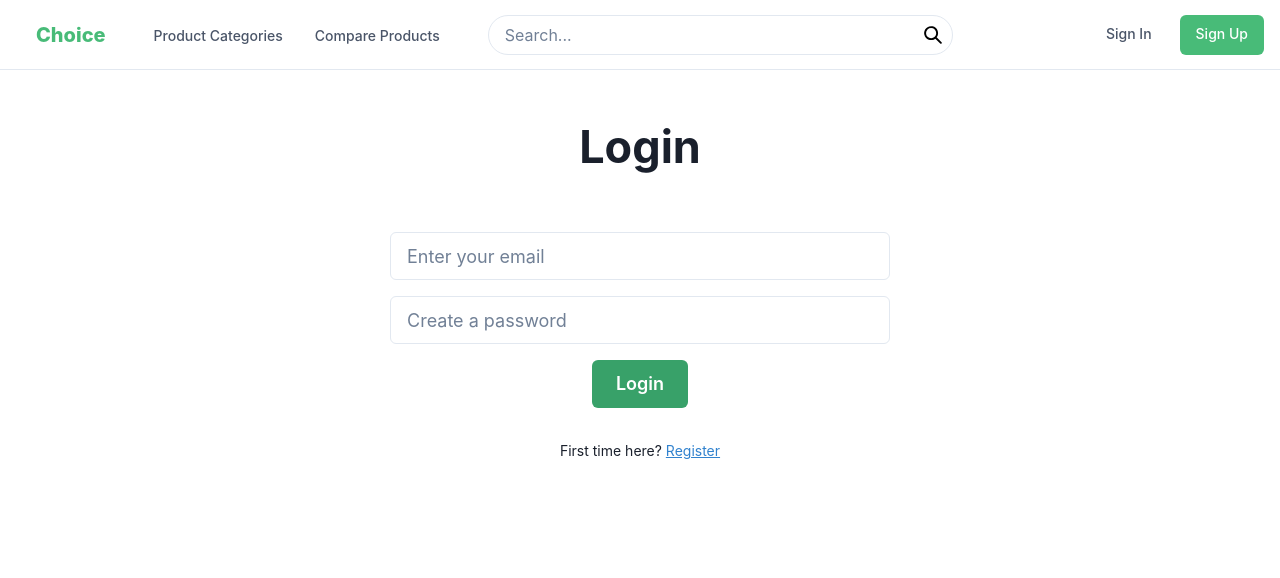
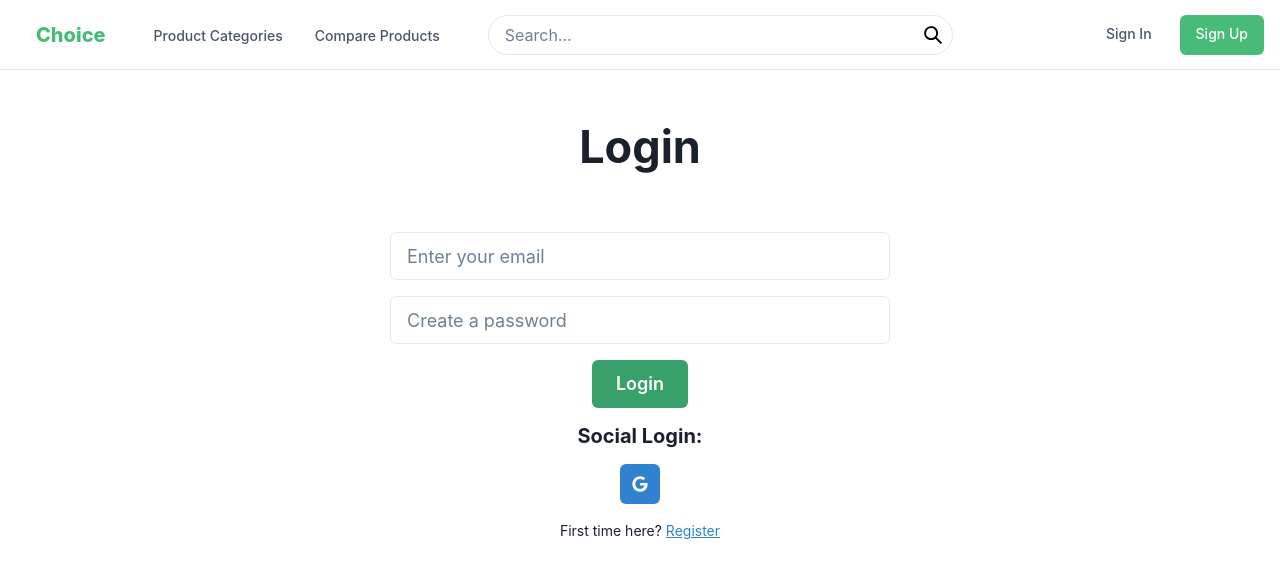
Before and after one commit to Betahaxer/Tower-of-God-Frontend, a React (Vite) app: page /login in a window 1280 px wide. Shown: the top 578 px of the page. Built offline with nearby package versions, Linux system fonts and the light colour scheme.

Commit message:
Added google login

```diff
--- a/src/App.tsx
+++ b/src/App.tsx
@@ -12,8 +12,9 @@ import { AuthProvider } from "./contexts/AuthContext";
 import ProductDetailsPage from "./pages/ProductDetailsPage";
 import ComparePage from "./pages/ComparePage";
 import { Box } from "@chakra-ui/react";
+import { GoogleLoadingPage } from "./components/GoogleLogin";
 
-//axios.defaults.baseURL = "http://127.0.0.1:8000";
+// axios.defaults.baseURL = "http://127.0.0.1:8000";
 axios.defaults.baseURL = "https://tower-of-god.onrender.com";
 axios.defaults.withCredentials = true;
 
@@ -31,6 +32,7 @@ function App() {
       <Routes>
         <Route path="/" element={<HomePage />} />
         <Route path="/login" element={<LoginPage />} />
+        <Route path="/auth/google" element={<GoogleLoadingPage/>} />
         <Route path="/register" element={<RegisterPage />} />
         <Route path="/search" element={<SearchResultsPage />} />
         <Route path="/*" element={<NotFoundPage />} />
--- /dev/null
+++ b/src/components/GoogleLogin.tsx
@@ -0,0 +1,82 @@
+import axios from "axios";
+import React, { useEffect, useRef, useState } from "react";
+import { useLocation, useNavigate } from "react-router-dom";
+import { FaGoogle } from "react-icons/fa";
+import { Box, IconButton, Icon, Progress, Heading, Text, VStack, useToast } from '@chakra-ui/react'
+import { useAuth } from "../contexts/AuthContext";
+
+// Button to click on to go to google login
+export const GoogleLoginButton = () => {
+    const handleClick = async () => {
+        try {
+            // Get Google login url from backend
+            const response = await axios.get('/api/auth/google/');
+            const { url } = response.data;
+
+            // Redirect to google
+            window.location.href = url;
+        } catch (error) {
+            console.error('There was a problem with the request:', error);
+        }
+      };
+
+    return (
+        <IconButton
+            aria-label="Google Login"
+            icon={<Icon as={FaGoogle}/>}
+            onClick={handleClick}
+            colorScheme="blue"
+            >
+            Login with Google
+        </IconButton>
+    );
+};
+
+// Loading page Google redirects to after successful login
+export const GoogleLoadingPage = () => {
+    const navigate = useNavigate();
+    const { login } = useAuth();
+    const toast = useToast();
+
+    useEffect(() => {
+        const handleRedirect = async () => {
+            const urlParams = new URLSearchParams(window.location.search);
+            const code = urlParams.get('code');
+
+            if (code) {
+                try {
+                    // Send the google authentication code to the backend API, get jwt
+                    const response = await axios.post('/api/auth/google/', { code });
+                    const { access, refresh } = response.data;
+
+                    // From useAuth
+                    login(access, refresh)
+
+                } catch (error) {
+                    console.error('Error during authentication:', error);
+                    throw new Error('Error during authentication');
+                }
+            } else {
+                console.error('No authorization code found in URL');
+                throw new Error('No authorization code found in URL');
+            }
+        };
+        const loginPromise = handleRedirect();
+
+        toast.promise(loginPromise, {
+            success: { title: 'Login success', isClosable: true},
+            error: { title: 'Login Failed', isClosable: true},
+            loading: { title: 'Login pending', description: 'Please wait', isClosable: true},
+        })
+        setTimeout(() => {
+            navigate('/');
+        }, 100);
+    }, [navigate, toast]);
+
+    return (
+        <VStack display="flex" alignItems="center" justifyContent="center" height="100vh">
+            <Heading as='h3' size='lg'>Logging in with Google...</Heading>
+            <Progress size="lg" isIndeterminate width="50%" colorScheme='pink'/>
+        </VStack>
+    );
+}
--- a/src/pages/LoginPage.tsx
+++ b/src/pages/LoginPage.tsx
@@ -1,11 +1,12 @@
 import { useState } from "react";
 import { Link, useNavigate } from "react-router-dom";
 import axios from "axios";
-import { Box, Text } from "@chakra-ui/react";
+import { Box, Heading, Text, VStack } from "@chakra-ui/react";
 import AlertCustom from "../components/AlertCustom";
 import Login from "../components/Login";
 import { getTokens, setTokens } from "../utils/storage";
 import { useAuth } from "../contexts/AuthContext";
+import { GoogleLoginButton } from "../components/GoogleLogin";
 
 const LoginPage = () => {
   const navigate = useNavigate();
@@ -78,6 +79,10 @@ const LoginPage = () => {
             handleLogin={handleLogin}
           ></Login>
         </Box>
+        <VStack>
+          <Heading as='h4' size='md'>Social Login:</Heading>
+          <GoogleLoginButton/>
+        </VStack>
         <Box mt={4}>
           <Text fontSize="sm">
             First time here?{" "}
```
